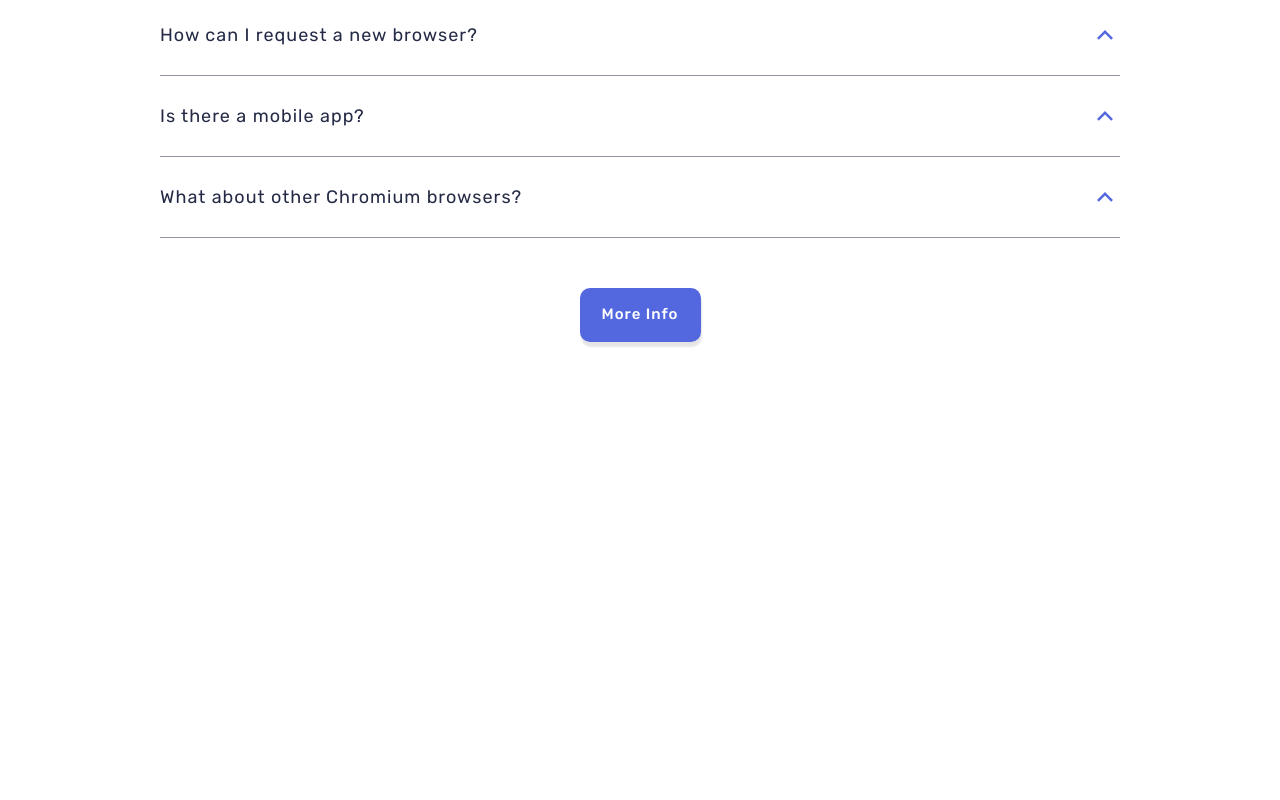
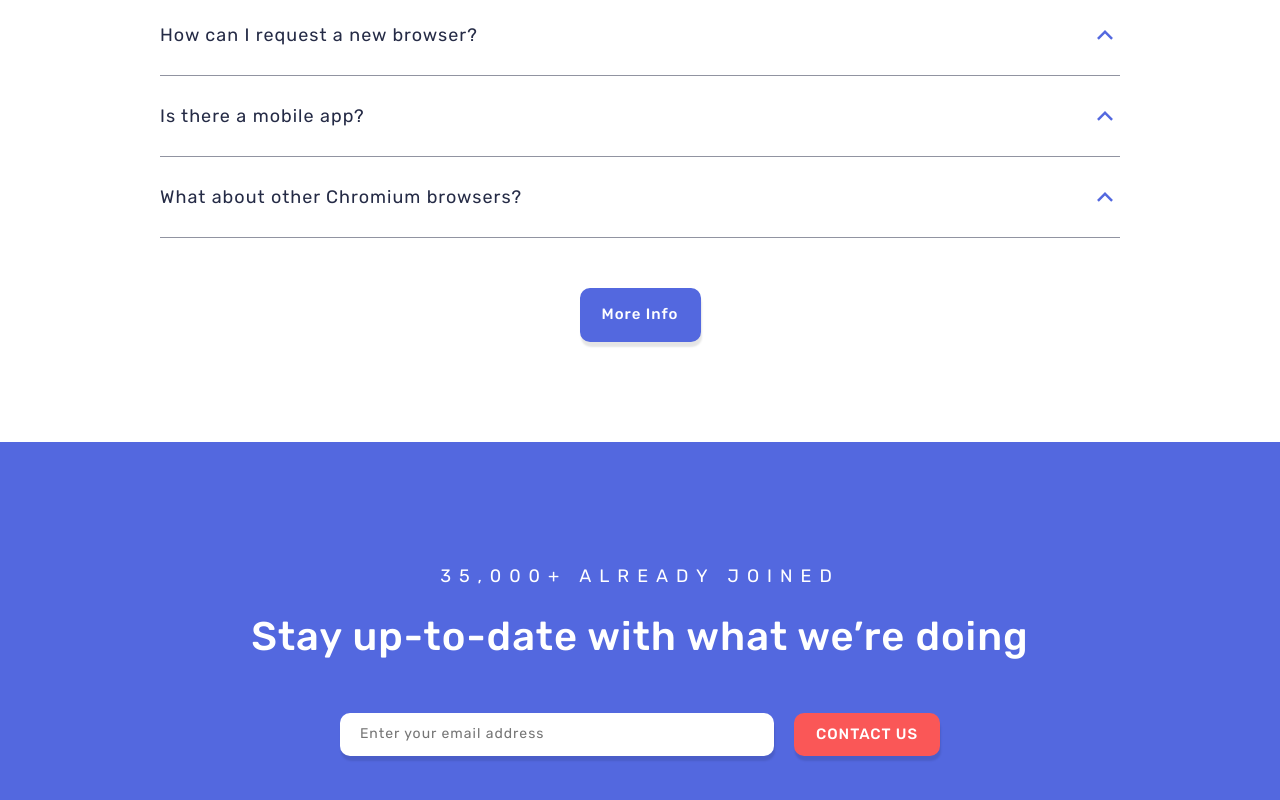
Before and after one commit to habibdev96/FEM-bookmark-landing-page, a React (Create React App) app: page / in a window 1280 px wide. Shown: the part 2917-3717 px from the top of the page. Before the commit the page ends 3359 px from the top, so only its background shows below. Built offline with nearby package versions, Linux system fonts and the light colour scheme.

Commit message:
created cta section

```diff
--- a/src/App.js
+++ b/src/App.js
@@ -4,6 +4,7 @@ import Hero from "./components/Hero";
 import Features from "./components/Features";
 import Downloads from "./components/Downloads";
 import Faqs from "./components/Faqs";
+import Cta from "./components/Cta";
 
 const App = () => {
   return (
@@ -15,6 +16,7 @@ const App = () => {
         <Features />
         <Downloads />
         <Faqs />
+        <Cta />
       </main>
     </>
   );
--- /dev/null
+++ b/src/components/Cta.js
@@ -0,0 +1,61 @@
+import styled from "styled-components";
+import { maxWidthLg, sectionSpacingMd, textStyles } from "../abstracts/Mixins";
+import { CtaHeading } from "./styledElements/Headings";
+import Paragraph from "./styledElements/Paragraphs";
+import Button from "./styledElements/Buttons";
+
+const Section = styled.section`
+  background-color: var(--softBlue);
+`;
+
+const Container = styled.div`
+  ${maxWidthLg}
+  ${sectionSpacingMd}
+  text-align: center;
+
+  .cta-form {
+    padding-top: 5rem;
+    display: flex;
+    align-items: center;
+    justify-content: center;
+    gap: 2rem;
+  }
+
+  .cta-input {
+    ${textStyles}
+    outline: 0;
+    border: 0;
+    font-size: 1.4rem;
+    padding: 1rem 2rem;
+    width: 35%;
+    border-radius: var(--mainRadius);
+    box-shadow: var(--mainShadow);
+
+    &:hover,
+    &:active,
+    &:focus {
+      box-shadow: var(--activeShadow);
+    }
+  }
+`;
+
+const Cta = () => {
+  return (
+    <Section>
+      <Container>
+        <Paragraph cta>35,000+ already joined</Paragraph>
+        <CtaHeading>Stay up-to-date with what we’re doing</CtaHeading>
+        <form className="cta-form">
+          <input
+            type="text"
+            className="cta-input"
+            placeholder="Enter your email address"
+          />
+          <Button secondaryCta>Contact Us</Button>
+        </form>
+      </Container>
+    </Section>
+  );
+};
+
+export default Cta;
--- a/src/components/Faqs.js
+++ b/src/components/Faqs.js
@@ -43,7 +43,9 @@ const Faqs = () => {
           ))}
         </div>
         <div className="faqs-btn-container">
-          <Button primary>More Info</Button>
+          <Button primary href="#!">
+            More Info
+          </Button>
         </div>
       </Container>
     </section>
--- a/src/components/Features.js
+++ b/src/components/Features.js
@@ -86,5 +86,4 @@ const Features = () => {
     </Section>
   );
 };
-
 export default Features;
--- a/src/components/styledElements/Buttons.js
+++ b/src/components/styledElements/Buttons.js
@@ -46,6 +46,22 @@ const Button = styled.a`
       }
     `}
 
+  ${({ secondaryCta }) =>
+    secondaryCta &&
+    css`
+      text-transform: uppercase;
+      padding: 1rem 2rem;
+      background-color: var(--softRed);
+      border: 0.2rem solid var(--softRed);
+      color: var(--white);
+
+      &:hover,
+      &:focus {
+        background-color: var(--white);
+        color: var(--softRed);
+      }
+    `}
+
   ${({ tertiary }) =>
     tertiary &&
     css`
--- a/src/components/styledElements/Headings.js
+++ b/src/components/styledElements/Headings.js
@@ -12,6 +12,11 @@ export const SectionHeading = styled.h2`
   font-size: 3.2rem;
   text-align: center;
   color: var(--darkBlue);
+`;
+
+export const CtaHeading = styled(SectionHeading)`
+  color: var(--white);
+  font-size: 4rem;
 `;
 
 export const FeatureHeading = styled.h3`
--- a/src/components/styledElements/Paragraphs.js
+++ b/src/components/styledElements/Paragraphs.js
@@ -27,6 +27,16 @@ const Paragraph = styled.p`
     css`
       font-size: 1.6rem;
     `}
+
+  ${({ cta }) =>
+    cta &&
+    css`
+      font-size: 1.8rem;
+      text-transform: uppercase;
+      text-align: center;
+      letter-spacing: 0.8rem;
+      color: var(--white);
+    `}
 `;
 
 export default Paragraph;
```
